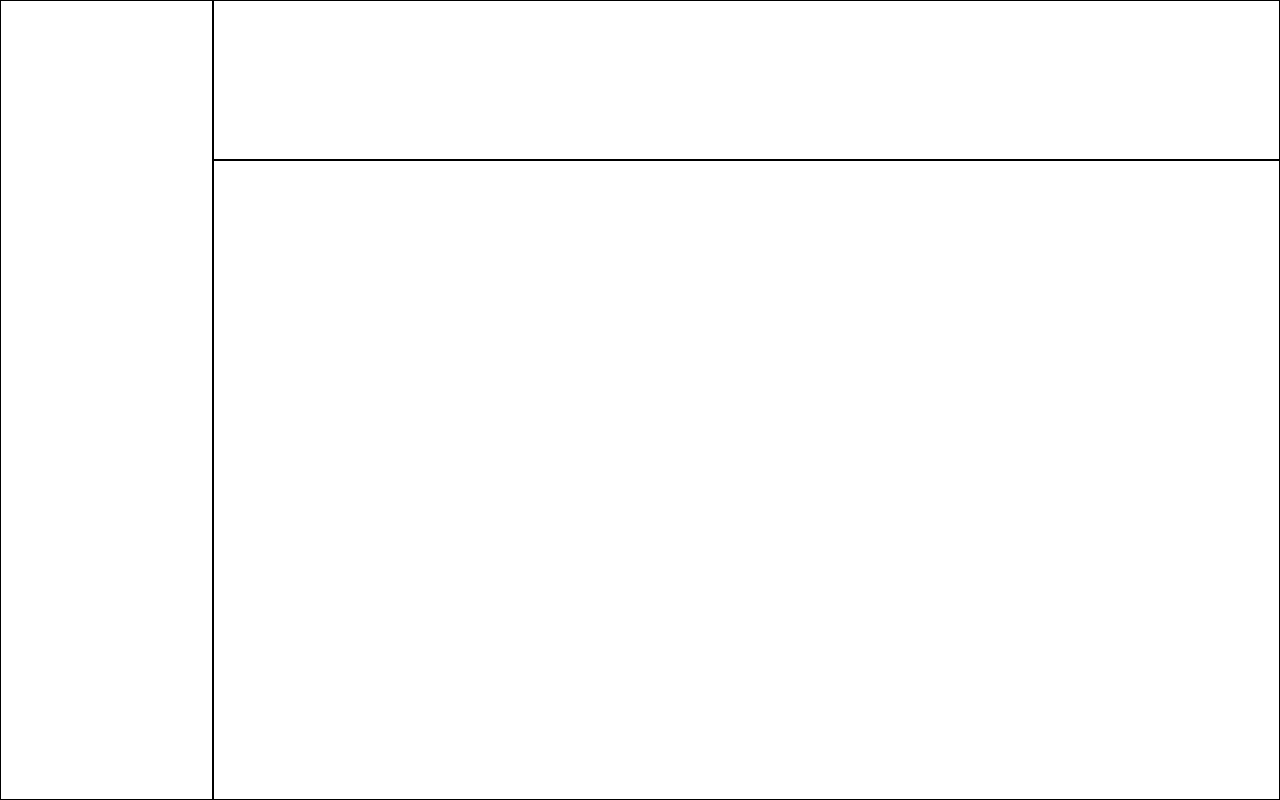
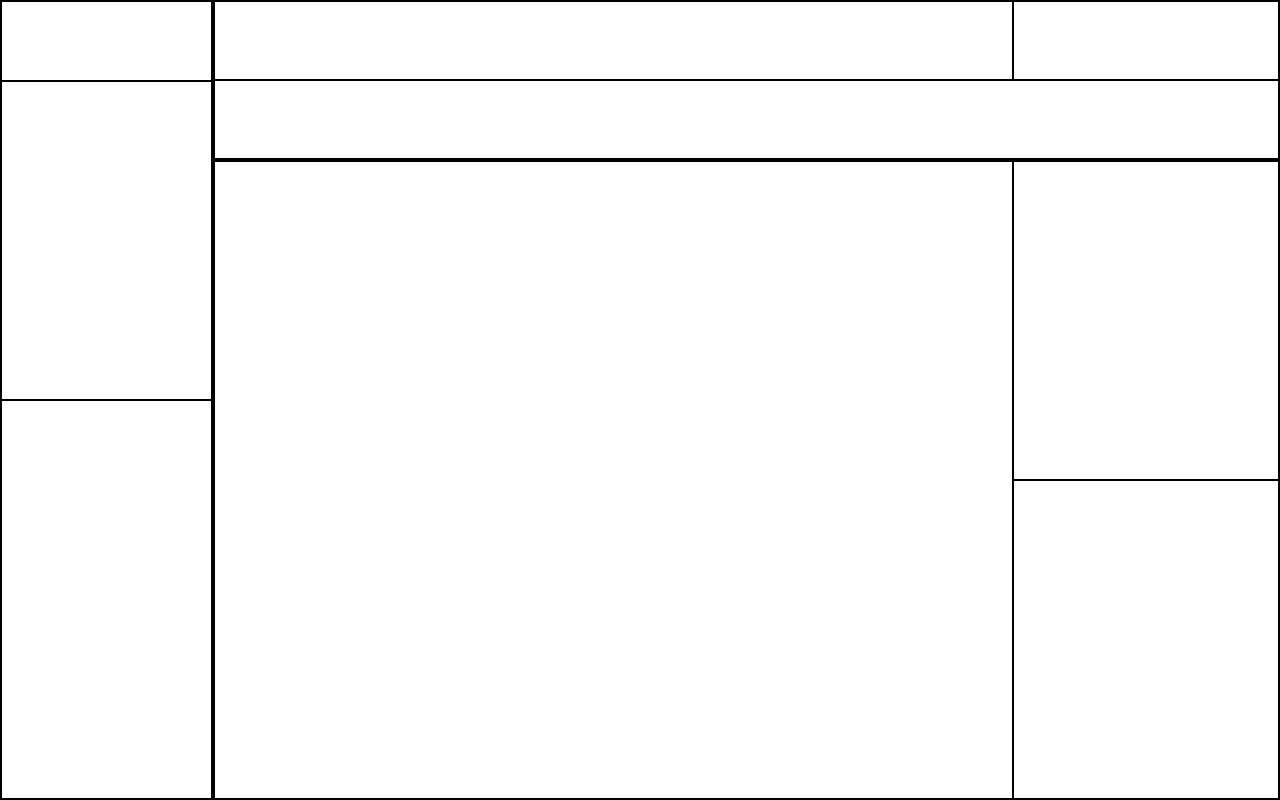
Before and after one commit to Confucii/dashboard, a plain HTML site: page index.html in a window 1280 px wide. Drawn offline with Linux system fonts and the light colour scheme.

Commit message:
Finish page layout

```diff
--- a/index.html
+++ b/index.html
@@ -9,9 +9,21 @@
 </head>
 <body>
     <div class="container">
-        <div class="sidebar"></div>
-        <div class="header"></div>
-        <div class="content"></div>
+        <div class="sidebar">
+            <div class="logo"></div>
+            <div class="navigation"></div>
+            <div class="utilities"></div>
+        </div>
+        <div class="header">
+            <div class="search"></div>
+            <div class="user-info"></div>
+            <div class="buttons"></div>
+        </div>
+        <div class="content">
+            <div class="projects"></div>
+            <div class="announcements"></div>
+            <div class="trending"></div>
+        </div>
     </div>
 </body>
 </html>
--- a/style/style.css
+++ b/style/style.css
@@ -8,15 +8,46 @@
     display: grid;
     grid-template-columns: 1fr 5fr;
     grid-template-rows: 1fr 4fr;
+    height: 100vh;
 }
 
 .sidebar,
 .header,
 .content {
     border: 1px solid black;
+    display: grid;
 }
 
 .sidebar {
-    height: 100vh;
-    grid-row: 1/3;
+    grid-row: 1 / 3;
+    grid-template-rows: 1fr 4fr 5fr;
 }
+
+.sidebar > div {
+    border: 1px solid black;
+}
+
+.header {
+    grid-template-columns: 3fr 1fr;
+}
+
+.header > div {
+    border: 1px solid black;
+}
+
+.buttons {
+    grid-column: 1 / 3;
+}
+
+.content {
+    display: grid;
+    grid-template-columns: 3fr 1fr;
+}
+
+.content > div {
+    border: 1px solid black;
+}
+
+.projects {
+    grid-row: 1 / 3;
+}
```
